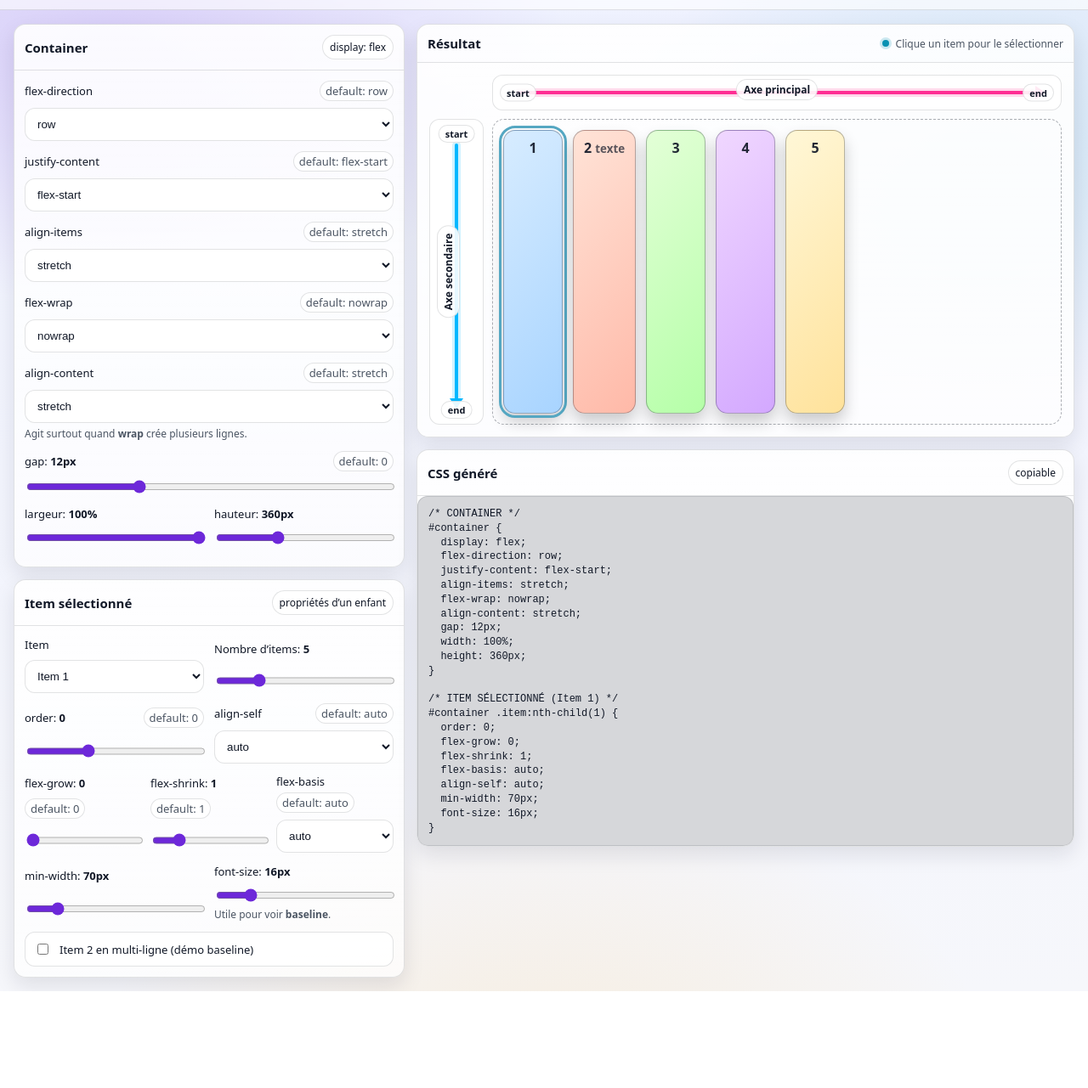
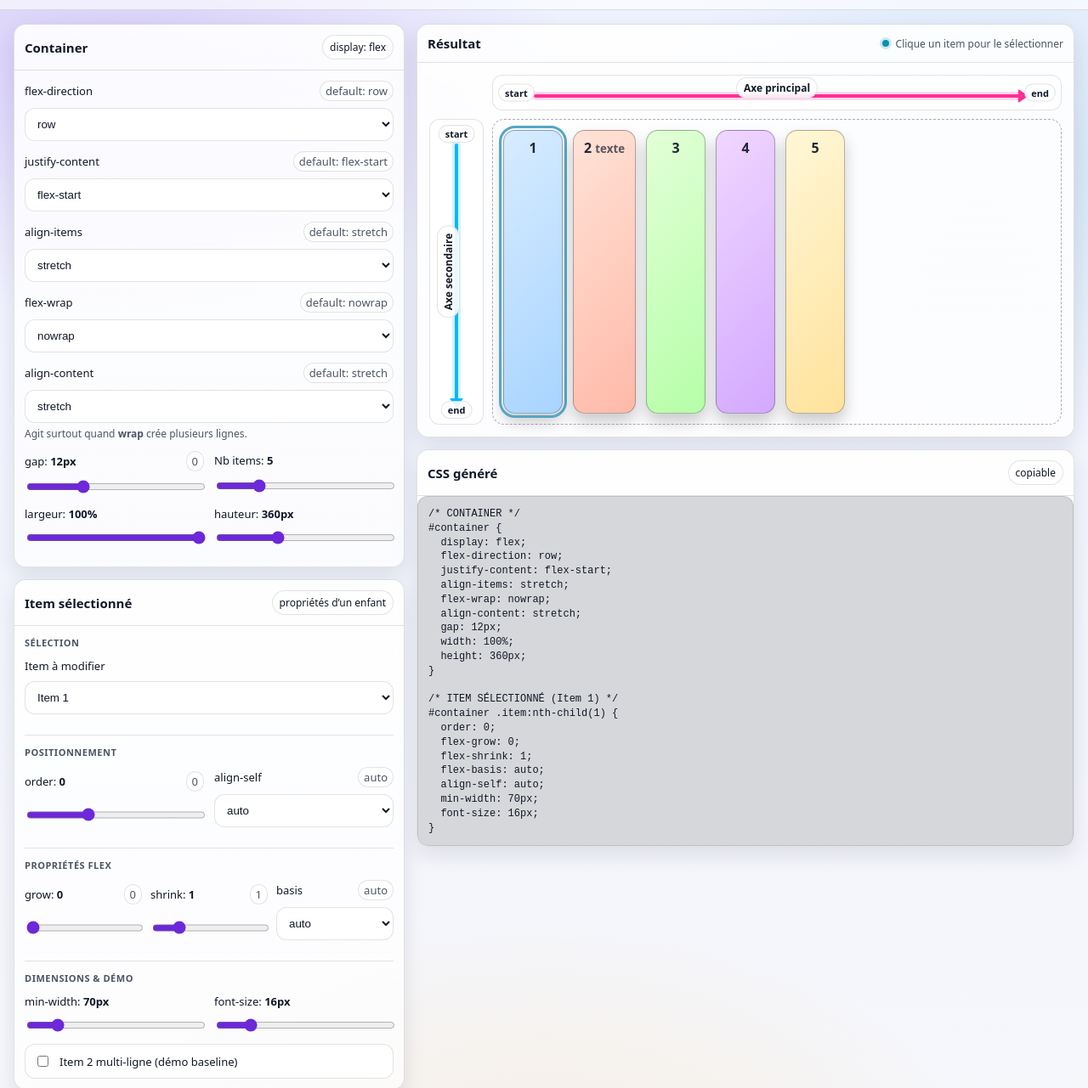
Before and after one commit to ThomasTirole/flexbox, a website: page index.html in a window 1280 px wide. Shown: the part 66-1347 px from the top of the page at 85% size. Before the commit the page ends 1233 px from the top, so only its background shows below. Drawn offline with Linux system fonts and the light colour scheme.

Commit message:
[feat]: improv layout

```diff
--- a/index.html
+++ b/index.html
@@ -105,12 +105,21 @@
                     <p class="help">Agit surtout quand <strong>wrap</strong> crée plusieurs lignes.</p>
                 </div>
 
+                <div class="cols2">
                     <div class="field">
                         <div class="field__label">
                             <span class="nowrap">gap: <strong><span id="gapValue">12</span>px</strong></span>
-                        <span class="badge">default: 0</span>
+                            <span class="badge">0</span>
                         </div>
                         <input id="gap" type="range" min="0" max="40" value="12" />
+                    </div>
+
+                    <div class="field">
+                        <div class="field__label">
+                            <span class="nowrap">Nb items: <strong><span id="countValue">5</span></strong></span>
+                        </div>
+                        <input id="count" type="range" min="3" max="12" value="5" />
+                    </div>
                 </div>
 
                 <div class="cols2">
@@ -139,25 +148,23 @@
             </div>
 
             <div class="form">
-                <div class="cols2">
+                <!-- Section: Sélection -->
+                <div class="form__section">
+                    <p class="form__section-title">Sélection</p>
                     <div class="field">
-                        <div class="field__label"><span>Item</span></div>
+                        <div class="field__label"><span>Item à modifier</span></div>
                         <select id="selectedItem"></select>
-                    </div>
-
-                    <div class="field">
-                        <div class="field__label">
-                            <span class="nowrap">Nombre d’items: <strong><span id="countValue">5</span></strong></span>
-                        </div>
-                        <input id="count" type="range" min="3" max="12" value="5" />
                     </div>
                 </div>
 
+                <!-- Section: Positionnement -->
+                <div class="form__section">
+                    <p class="form__section-title">Positionnement</p>
                     <div class="cols2">
                         <div class="field">
                             <div class="field__label">
                                 <span class="nowrap">order: <strong><span id="orderValue">0</span></strong></span>
-                            <span class="badge">default: 0</span>
+                                <span class="badge">0</span>
                             </div>
                             <input id="order" type="range" min="-5" max="10" value="0" />
                         </div>
@@ -165,7 +172,7 @@
                         <div class="field">
                             <div class="field__label">
                                 <span class="nowrap">align-self</span>
-                            <span class="badge">default: auto</span>
+                                <span class="badge">auto</span>
                             </div>
                             <select id="alignSelf">
                                 <option value="auto" selected>auto</option>
@@ -177,28 +184,32 @@
                             </select>
                         </div>
                     </div>
+                </div>
 
+                <!-- Section: Flex -->
+                <div class="form__section">
+                    <p class="form__section-title">Propriétés Flex</p>
                     <div class="cols3">
                         <div class="field">
                             <div class="field__label">
-                            <span class="nowrap">flex-grow: <strong><span id="growValue">0</span></strong></span>
-                            <span class="badge">default: 0</span>
+                                <span class="nowrap">grow: <strong><span id="growValue">0</span></strong></span>
+                                <span class="badge">0</span>
                             </div>
                             <input id="grow" type="range" min="0" max="5" value="0" />
                         </div>
 
                         <div class="field">
                             <div class="field__label">
-                            <span class="nowrap">flex-shrink: <strong><span id="shrinkValue">1</span></strong></span>
-                            <span class="badge">default: 1</span>
+                                <span class="nowrap">shrink: <strong><span id="shrinkValue">1</span></strong></span>
+                                <span class="badge">1</span>
                             </div>
                             <input id="shrink" type="range" min="0" max="5" value="1" />
                         </div>
 
                         <div class="field">
                             <div class="field__label">
-                            <span>flex-basis</span>
-                            <span class="badge">default: auto</span>
+                                <span>basis</span>
+                                <span class="badge">auto</span>
                             </div>
                             <select id="basis">
                                 <option value="auto" selected>auto</option>
@@ -213,7 +224,11 @@
                             </select>
                         </div>
                     </div>
+                </div>
 
+                <!-- Section: Dimensions & Démo -->
+                <div class="form__section">
+                    <p class="form__section-title">Dimensions & Démo</p>
                     <div class="cols2">
                         <div class="field">
                             <div class="field__label">
@@ -227,14 +242,14 @@
                                 <span class="nowrap">font-size: <strong><span id="fontValue">16</span>px</strong></span>
                             </div>
                             <input id="fontSize" type="range" min="12" max="36" value="16" />
-                        <p class="help">Utile pour voir <strong>baseline</strong>.</p>
                         </div>
                     </div>
 
                     <label class="toggle">
                         <input id="multiLine" type="checkbox" />
-                    <span>Item 2 en multi-ligne (démo baseline)</span>
+                        <span>Item 2 multi-ligne (démo baseline)</span>
                     </label>
+                </div>
             </div>
         </article>
     </section>
--- a/main.css
+++ b/main.css
@@ -116,6 +116,26 @@ h1{ margin:0 0 4px; font-size:20px; }
 .cols2{ display:grid; grid-template-columns:1fr 1fr; gap:12px; }
 .cols3{ display:grid; grid-template-columns:repeat(3, minmax(0, 1fr)); gap:10px; }
 @media (max-width:1100px){ .cols2, .cols3{ grid-template-columns:1fr; } }
+
+/* Form sections with visual separators */
+.form__section{
+    padding-bottom:12px;
+    margin-bottom:12px;
+    border-bottom:1px solid var(--border);
+}
+.form__section:last-child{
+    padding-bottom:0;
+    margin-bottom:0;
+    border-bottom:none;
+}
+.form__section-title{
+    font-size:11px;
+    font-weight:700;
+    color:var(--muted);
+    text-transform:uppercase;
+    letter-spacing:0.5px;
+    margin:0 0 10px;
+}
 
 /* CONTROLS */
 select, input[type="range"]{ width:100%; }
@@ -287,14 +307,14 @@ input[type="range"]{ accent-color:var(--accent); }
 .axis--left .axis__end{ left:50%; bottom:6px; transform:translateX(-50%); }
 
 /* top label + start/end */
-.axis--top .axis__label{ left:50%; top:4px; transform:translateX(-50%); }
-.axis--top .axis__start{ left:8px; top:50%; transform:translateY(-50%); }
-.axis--top .axis__end{ right:8px; top:50%; transform:translateY(-50%); }
+.axis--top .axis__label{ left:50%; top:2px; transform:translateX(-50%); }
+.axis--top .axis__start{ left:6px; top:50%; transform:translateY(-50%); }
+.axis--top .axis__end{ right:6px; top:50%; transform:translateY(-50%); }
 
-/* TOP rail line (horizontal) */
+/* TOP rail line (horizontal) - starts after start badge, ends before end badge */
 .axesWrap .axis--top .axis__line{
-    left: 28px; right: 28px;
-    top: 50%;
+    left: 48px; right: 48px;
+    top: 60%;
     height: 4px;
     transform: translateY(-50%);
 }
@@ -324,6 +344,16 @@ input[type="range"]{ accent-color:var(--accent); }
 }
 .axesWrap[data-dir="row-reverse"] .axis--top[data-role="main"] .axis__line::after{
     border-color: transparent var(--axisMain) transparent transparent;
+}
+
+/* row-reverse => swap start/end badges on TOP (main axis) */
+.axesWrap[data-dir="row-reverse"] .axis--top[data-role="main"] .axis__start{
+    left: auto;
+    right: 6px;
+}
+.axesWrap[data-dir="row-reverse"] .axis--top[data-role="main"] .axis__end{
+    right: auto;
+    left: 6px;
 }
 
 /* LEFT rail line (vertical) */
@@ -359,6 +389,16 @@ input[type="range"]{ accent-color:var(--accent); }
 }
 .axesWrap[data-dir="column-reverse"] .axis--left[data-role="main"] .axis__line::after{
     border-color: transparent transparent var(--axisMain) transparent;
+}
+
+/* column-reverse => swap start/end badges on LEFT (main axis) */
+.axesWrap[data-dir="column-reverse"] .axis--left[data-role="main"] .axis__start{
+    top: auto;
+    bottom: 6px;
+}
+.axesWrap[data-dir="column-reverse"] .axis--left[data-role="main"] .axis__end{
+    bottom: auto;
+    top: 6px;
 }
 
 /* wrap-reverse => cross axis arrow should point opposite direction */
```
Lines whose indentation alone changed are shown as unchanged.
